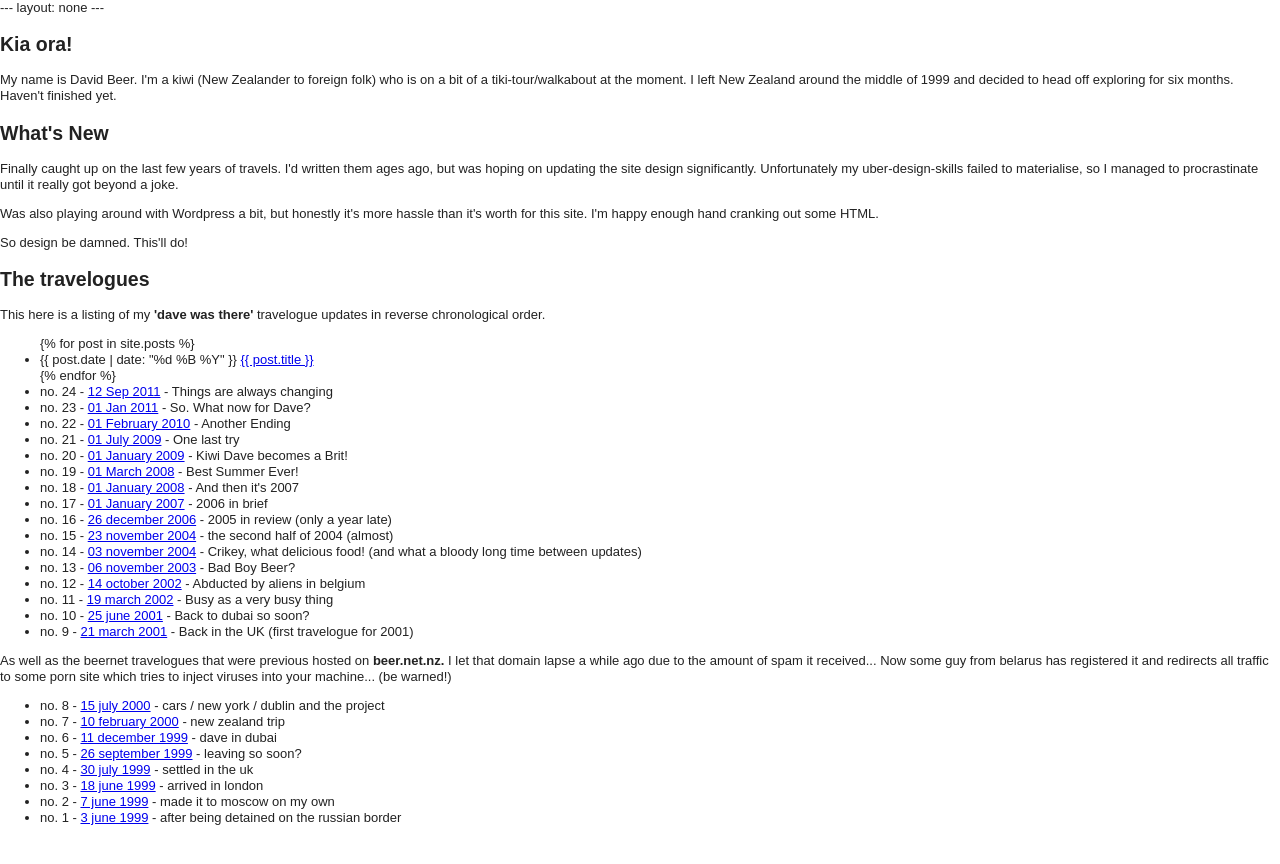
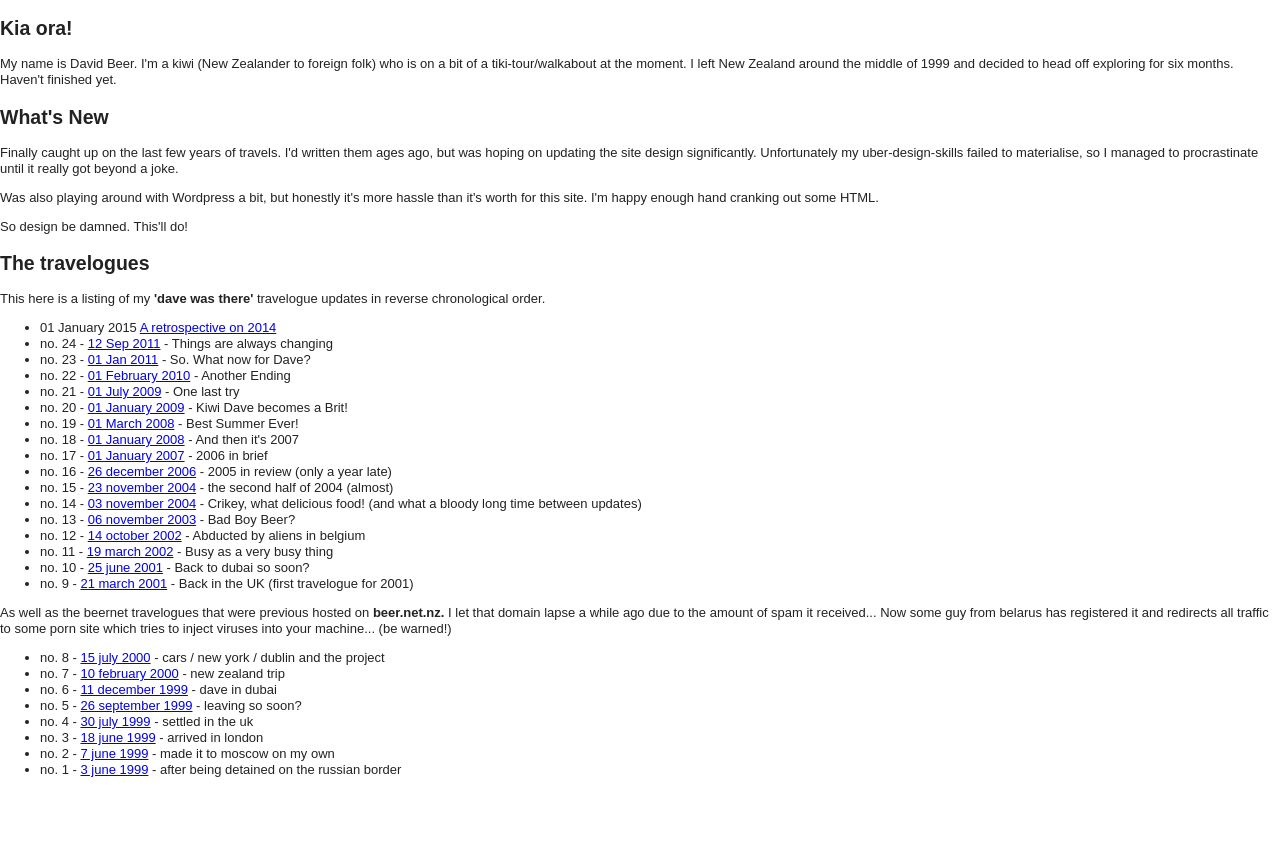
Before and after one commit to davewasthere/davewasthere.github.com, a Jekyll site: the page built from index.html, in a window 1280 px wide. Shown: the top 864 px of the page. Built offline with Jekyll 4.4.1, drawn with Linux system fonts in a browser that asks for light colours.

```diff
--- a/_config.yml
+++ b/_config.yml
@@ -1 +1,2 @@
 permalink: /posts/:title
+encoding: utf-8
--- a/index.html
+++ b/index.html
@@ -1,5 +1,5 @@
 ---
-layout: none
+layout: null
 ---
 <!doctype html>
 <!--[if lt IE 7]> <html class="no-js ie6 oldie" lang="en"> <![endif]-->
```
Also changed, not shown: _layouts/default.html (line endings or trailing spaces), _posts/2015-01-01-a-retrospective-on-2014.md (line endings or trailing spaces).
